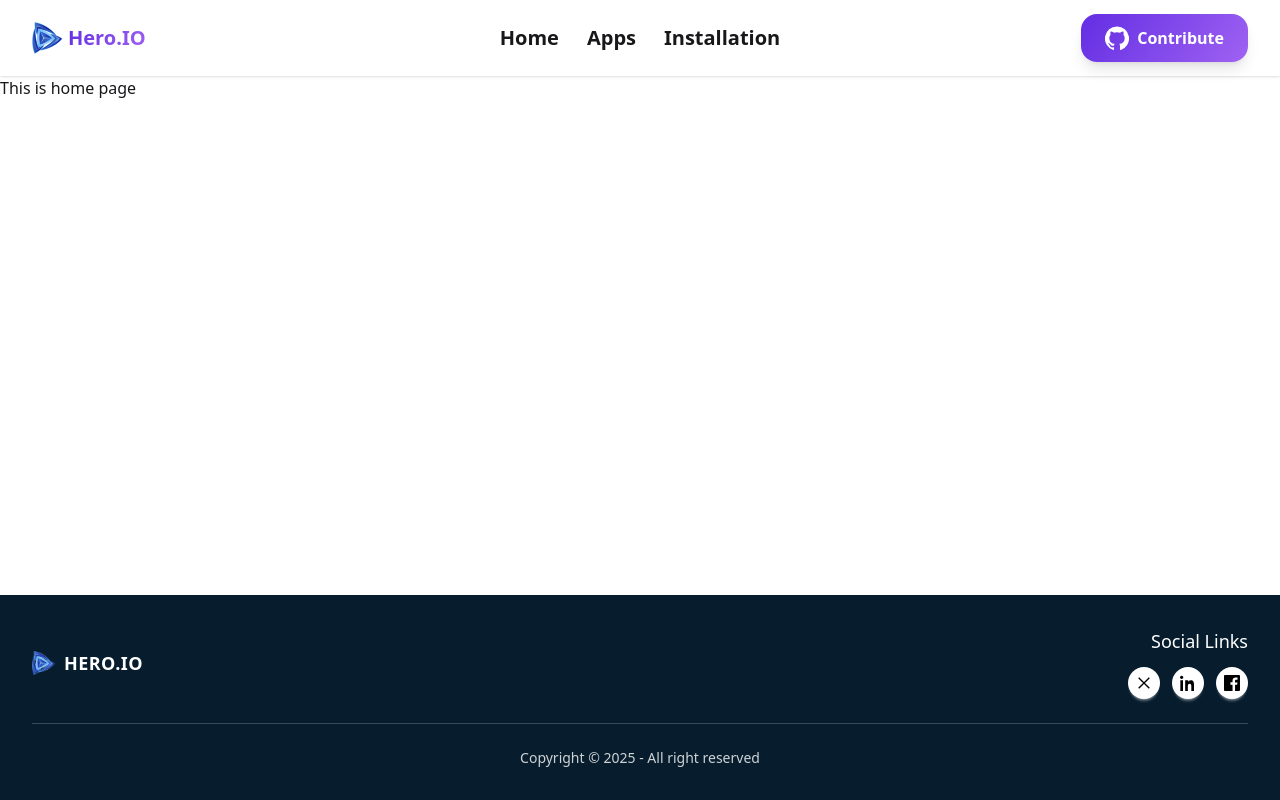
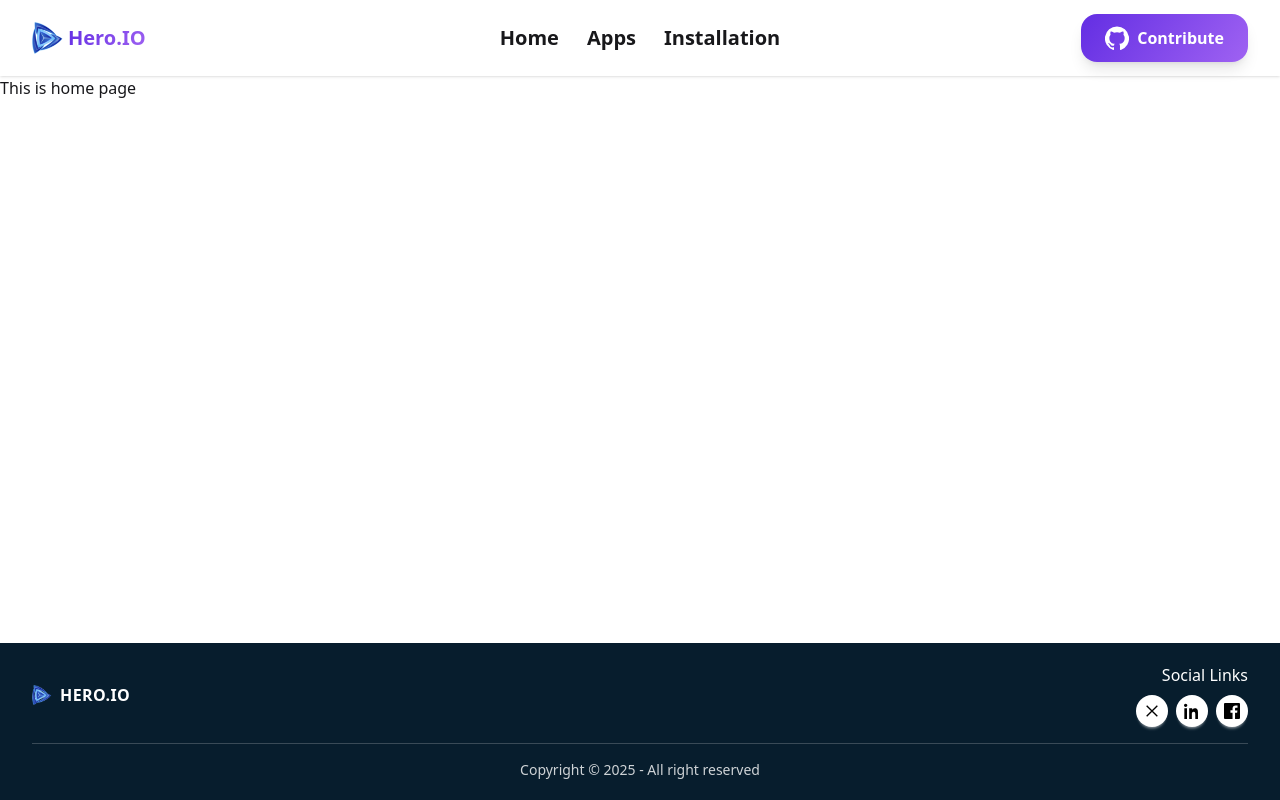
Before and after one commit to abrar-hossain20/hero-apps, a React (Vite) app: page / in a window 1280 px wide. Built offline with nearby package versions, Linux system fonts and the light colour scheme.

Commit message:
footer size reduced according to the screen size

```diff
--- a/src/Components/Footer.jsx
+++ b/src/Components/Footer.jsx
@@ -5,17 +5,17 @@ const Footer = () => {
   const year = new Date().getFullYear();
   return (
     <footer className="bg-[#071D2D] text-white">
-      <div className="max-w-7xl mx-auto px-4 sm:px-6 lg:px-8 py-6 sm:py-8">
+      <div className="max-w-7xl mx-auto px-4 sm:px-6 lg:px-8 py-4 sm:py-5">
         {/* Top row: brand left, social right */}
-        <div className="flex flex-col sm:flex-row items-center justify-between gap-4 sm:gap-6">
+        <div className="flex flex-col sm:flex-row items-center justify-between gap-3 sm:gap-4">
           <Link to="/" className="flex items-center gap-2">
-            <img src={logoPng} alt="Hero.IO Logo" className="h-5 sm:h-6 w-auto" />
-            <span className="text-white font-semibold tracking-wide text-base sm:text-lg">HERO.IO</span>
+            <img src={logoPng} alt="Hero.IO Logo" className="h-5 w-auto" />
+            <span className="text-white font-semibold tracking-wide text-sm sm:text-base">HERO.IO</span>
           </Link>
 
           <div className="text-center sm:text-right">
-            <h6 className="text-base sm:text-lg font-medium mb-2 sm:mb-0">Social Links</h6>
-            <div className="mt-2 sm:mt-3 flex items-center justify-center sm:justify-end gap-2 sm:gap-3">
+            <h6 className="text-sm sm:text-base font-medium mb-1 sm:mb-0">Social Links</h6>
+            <div className="mt-1 sm:mt-2 flex items-center justify-center sm:justify-end gap-2">
               {/* X / Twitter */}
               <a
                 href="#"
@@ -68,7 +68,7 @@ const Footer = () => {
         </div>
 
         {/* Divider */}
-        <div className="my-4 sm:my-6 border-t border-white/20" />
+        <div className="my-3 sm:my-4 border-t border-white/20" />
 
         {/* Bottom copyright */}
         <p className="text-center text-xs sm:text-sm text-white/80">
```
